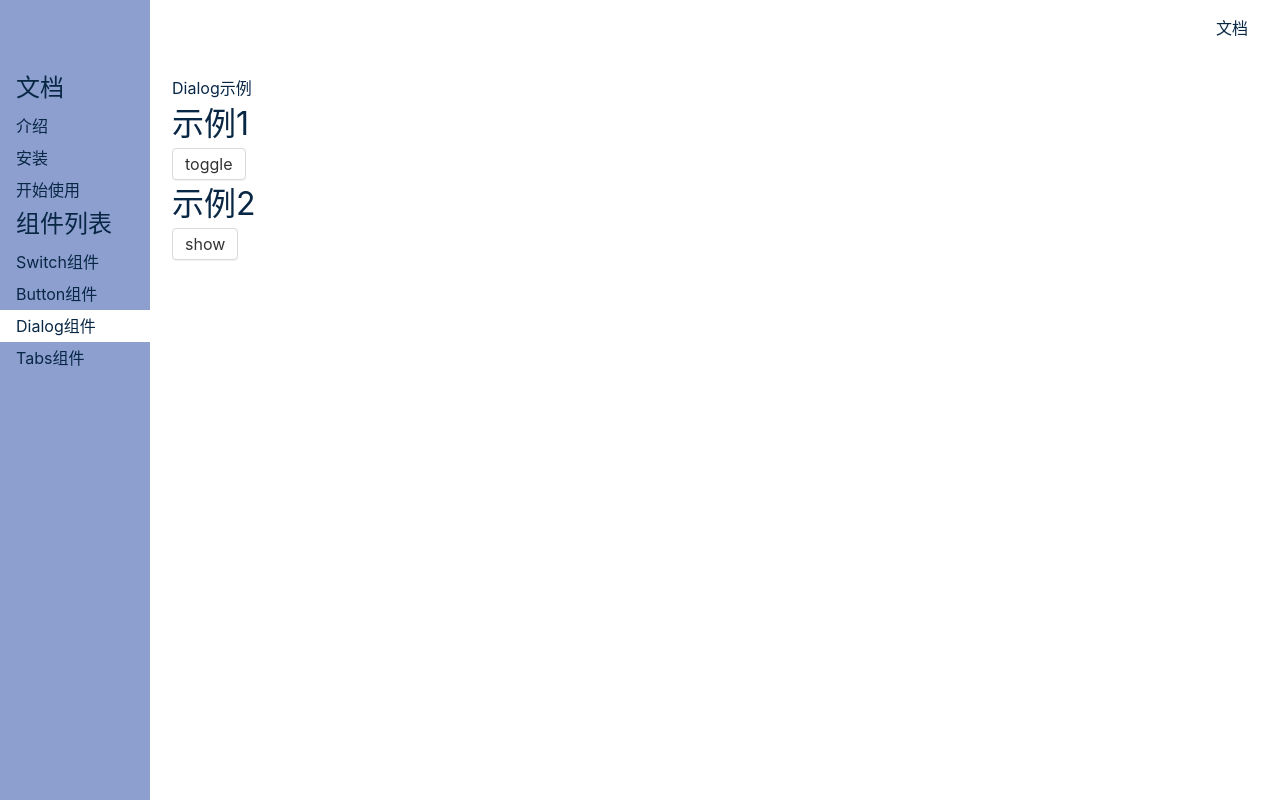
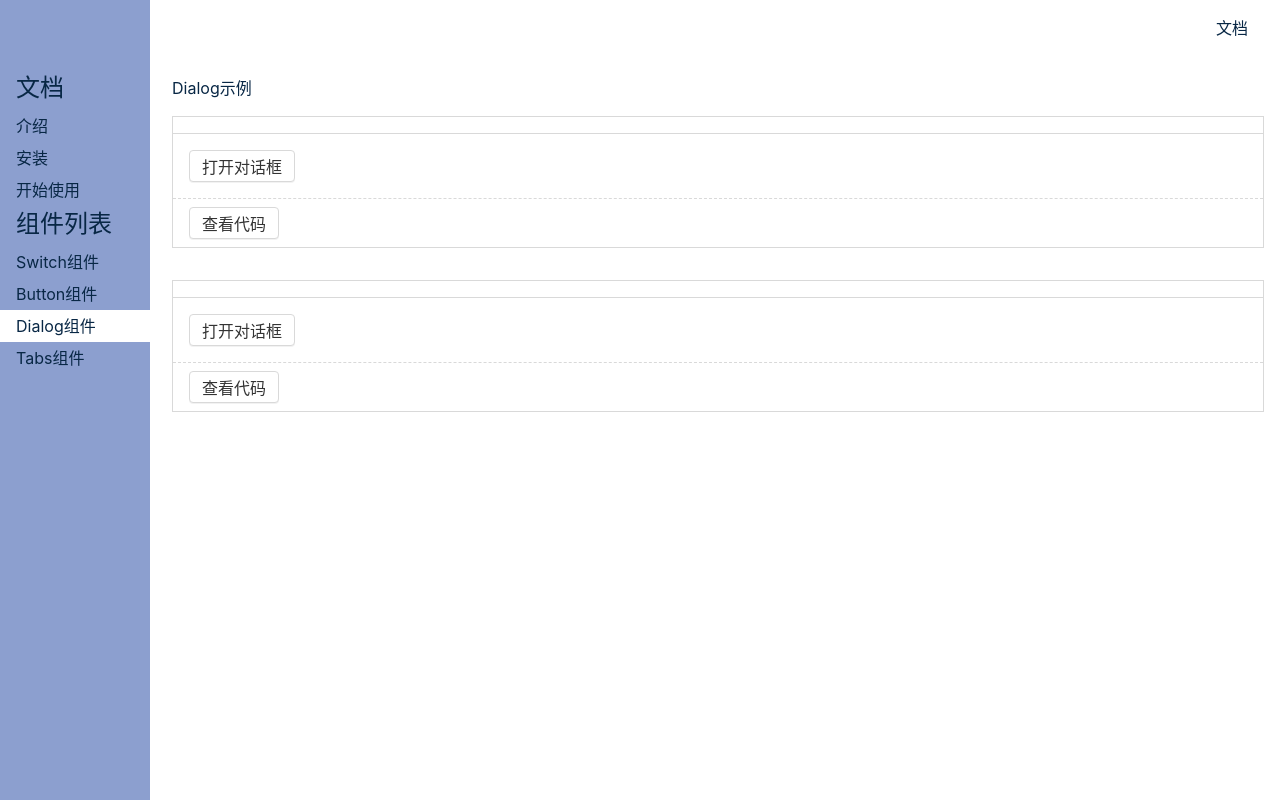
Before and after one commit to Rukakang/bobo-ui, a Vue app: page /#/doc/dialog in a window 1280 px wide. Built offline with nearby package versions, Linux system fonts and the light colour scheme.

Commit message:
改造DialogDemo组件

```diff
--- /dev/null
+++ b/src/components/Dialog1.demo.vue
@@ -0,0 +1,48 @@
+<demo>
+常规使用
+</demo>
+
+<template>
+  <Button @click="toggle">打开对话框</Button>
+  <Dialog v-model:visible = "x" :closeOnClickOverlay="true" :ok="f1" :cancel="f2">
+    <template v-slot:title>
+      <strong>自定义的加粗的标题</strong>
+    </template>
+    <template v-slot:content>
+      <strong>自定义加粗内容</strong>
+      <div>自定义普通内容</div>
+    </template>
+  </Dialog>
+</template>
+<script>
+import Dialog from '../lib/Dialog.vue';
+import Button from "../lib/Button.vue";
+import {ref} from 'vue';
+
+export default {
+  components:{
+    Button,
+    Dialog
+  },
+  setup(){
+    const x =ref(false);
+    const toggle=()=>{
+      x.value = !x.value
+    }
+    const f1 = () =>{
+      return '点击了ok' ;
+    }
+    const f2 = () => {
+
+    }
+
+    return{
+      x,
+      toggle,
+      f1,
+      f2
+    }
+  },
+
+}
+</script>
--- /dev/null
+++ b/src/components/Dialog2.demo.vue
@@ -0,0 +1,37 @@
+<demo>
+一键打开 Dialog
+</demo>
+
+<template>
+  <Button @click="showDialog">打开对话框</Button>
+</template>
+<script>
+
+import Button from "../lib/Button.vue";
+import {openDialog} from "../lib/openDialog.ts";
+import {h} from 'vue';
+export default {
+  components:{
+    Button
+  },
+  setup(){
+    const showDialog = () =>{
+      openDialog({
+        title:h('strong',{},'自定义标题'),
+        content:'自定义内容',
+        ok(){
+          console.log('点ok');
+        },
+        cancel(){
+          console.log('点取消');
+        },
+        closeOnClickOverlay:true
+      })
+    }
+    return{
+      showDialog
+    }
+  },
+
+}
+</script>
--- a/src/components/DialogDemo.vue
+++ b/src/components/DialogDemo.vue
@@ -1,64 +1,21 @@
 <template>
   <div>Dialog示例</div>
-  <h1>示例1</h1>
-  <Button @click="toggle">toggle</Button>
-  <Dialog v-model:visible = "x" :closeOnClickOverlay="true" :ok="f1" :cancel="f2">
-    <template v-slot:title>
-      <strong>自定义的加粗的标题</strong>
-    </template>
-    <template v-slot:content>
-      <strong>自定义内容ddddddddddasd安抚打发打发打发打发打发发啊手动阀打发打发撒大大</strong>
-      <div>也是自定义内容撒旦发射点法发达到法定发发大打发发发</div>
-    </template>
-  </Dialog>
-
-  <h1>示例2</h1>
-  <Button @click="showDialog">show</Button>
-
+  <Demo :component="Dialog1Demo"></Demo>
+  <Demo :component="Dialog2Demo"></Demo>
 </template>
 
 <script lang="ts">
-import Dialog from '../lib/Dialog.vue';
-import Button from "../lib/Button.vue";
-import {openDialog} from "../lib/openDialog.ts";
-import {ref,h} from 'vue';
+import Demo from './Demo.vue';
+import Dialog1Demo from './Dialog1.demo.vue';
+import Dialog2Demo from './Dialog2.demo.vue';
 export default {
   components:{
-    Button,
-    Dialog
+    Demo
   },
   setup(){
-    const x =ref(false);
-    const toggle=()=>{
-      x.value = !x.value
-    }
-    const f1 = () =>{
-      return '点击了ok' ;
-    }
-    const f2 = () => {
-
-    }
-    const showDialog = () =>{
-      openDialog({
-        title:h('strong',{},'标题'),
-        content:'showDialog自定义内容',
-        ok(){
-          console.log('show点ok');
-        },
-        cancel(){
-          console.log('show点取消');
-        },
-        closeOnClickOverlay:true
-
-      })
-
-    }
     return{
-      x,
-      toggle,
-      f1,
-      f2,
-      showDialog
+      Dialog1Demo,
+      Dialog2Demo
     }
   },
 
--- a/src/lib/Dialog.vue
+++ b/src/lib/Dialog.vue
@@ -6,8 +6,6 @@
         <div class="gulu-dialog">
           <header><slot name="title"/> <span @click="close" class="gulu-dialog-close"></span></header>
           <main>
-            <p>第一行内容</p>
-            <p>第二行内容</p>
             <slot name="content"/>
           </main>
           <footer>
```
